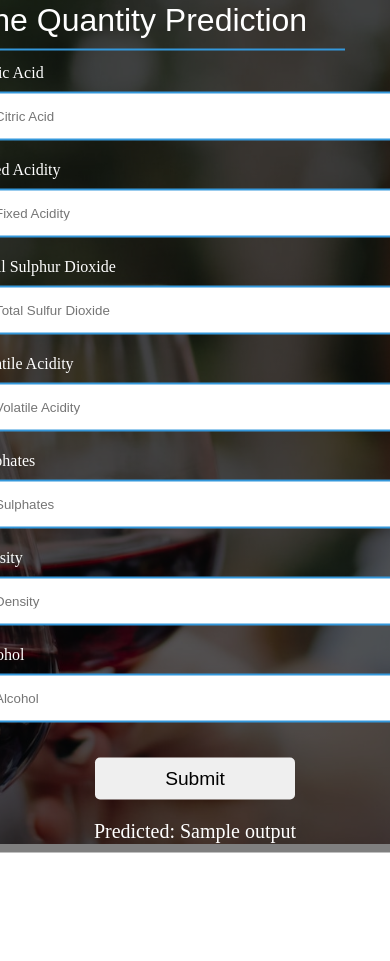
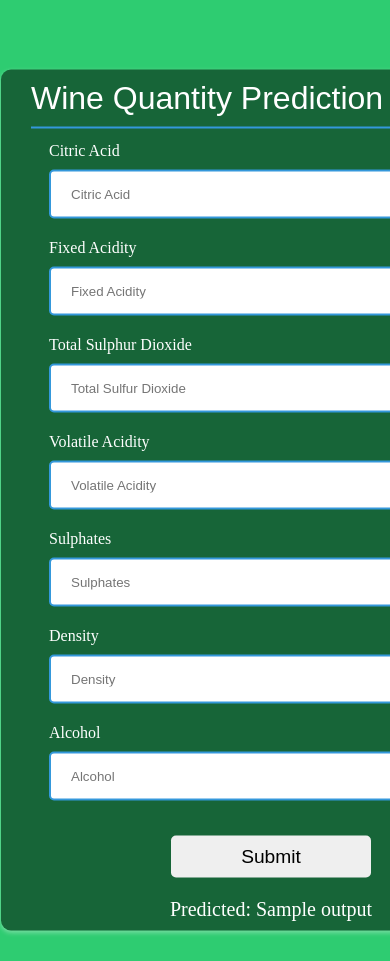
Before and after one commit to DivyamSingh18/Red-Wine-Prediction-Training, a Flask app: template templates/index.html in a window 390 px wide; the page is wider, and only the part inside the window is pictured. Before the commit the page ends 853 px from the top of that part, so only its background shows below. Run offline with Flask 2, Linux system fonts and the light colour scheme; the template is opened without the code that fills it: most values are stand-ins (such as "Sample title", 1, 10 or a date in 2020); parts of the project's set-up code (start-up, migrations or seed data) failed here and were passed over.

Commit message:
Update style.css

```diff
--- a/static/style.css
+++ b/static/style.css
@@ -1,23 +1,27 @@
 body {
     margin: 0;
     padding: 0;
+    background-color: #2ecc71;
   }
   * {
     margin: 0;
   }
   .houseContainer {
+    background-color: #2ecc71;
     /* background-image: linear-gradient(rgba(0, 0, 0, 0.3), rgba(0, 0, 0, 0.3)),
       url("../Images/wine-alcohol-drink.jpeg"); */
-    background-image: linear-gradient(rgba(0, 0, 0, 0.3), rgba(0, 0, 0, 0.3)),
-    url("https://github.com/DivyamSingh18/Red-Wine-Prediction-Training/blob/main/static/wine-alcohol-drink.jpeg?raw=true");
+      background-image: linear-gradient(rgba(0, 0, 0, 0.3), rgba(0, 0, 0, 0.3)),
+      url("https://github.com/DivyamSingh18/Red-Wine-Prediction-Training/blob/main/static/wine-alcohol-drink.jpeg?raw=true");
     background-position: center;
     background-repeat: no-repeat;
     background-size: cover;
-    height: 100vh;
+    height: 100%;
+    width: 100%  ;
+    position: relative;
   }
   .houseContainer_result {
     position: absolute;
-    top: 50%;
+    top: 500px;
     left: 50%;
     transform: translate(-50%, -50%);
   }
@@ -32,6 +36,7 @@
     border-radius: 10px;
     box-shadow: 0px 2px 5px 0 rgba(249, 249, 249, 0.4);
     padding: 0 20px;
+    margin: 30px;
   }
   .Form h1 {
     font-family: sans-serif;
@@ -111,3 +116,25 @@
     width: 280px;
     border-color: #2ecc71;
   }
+
+
+  @media screen and (max-width:541px) {
+    body{
+      display: grid;
+      grid-template-columns: 1fr ;
+      margin: auto;
+    }
+    .houseContainer {
+      display: grid;
+      height: 100%;
+      width: 100%  ;
+
+    }
+    .houseContainer_result {
+      position: absolute;
+      top: 500px;
+      margin: auto;
+      width: 100%;
+      margin-left: -29px;
+    }
+  }
```
